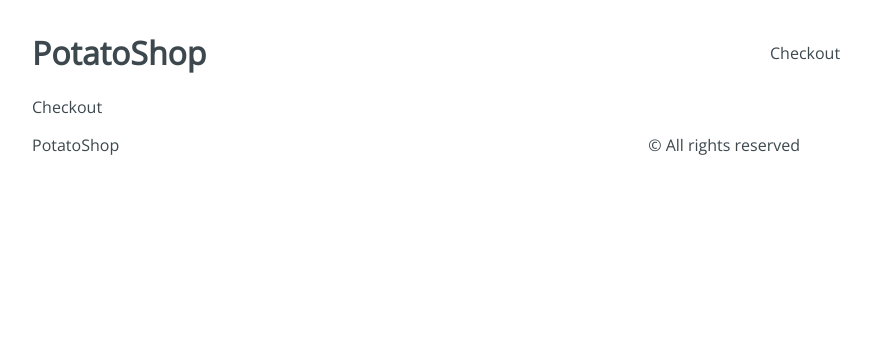
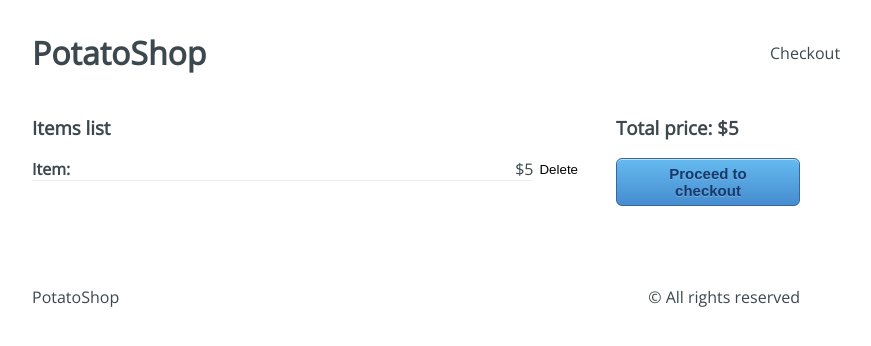
Before and after one commit to alejandropch/potatoshop, a React app: page /checkout in a window 1280 px wide. Shown: the top 346 px of the page, without its empty margins (224-1095 px from the left). Built offline with nearby package versions, Linux system fonts and the light colour scheme.

Commit message:
checkout basis implemented

```diff
--- a/src/containers/Checkout.jsx
+++ b/src/containers/Checkout.jsx
@@ -1,9 +1,24 @@
 import React from 'react'
+import '../styles/components/Checkout.css'
 
 export default function Checkout() {
     return (
-        <div>
-            Checkout
+        <div className="Checkout">
+            <div className="Checkout-content">
+
+                <h3>Items list</h3>
+                <div className="Checkout-item">
+                    <div className="Checkout-element">
+                        <h4>Item: </h4><span>$5</span>
+                    </div>
+                    <button className="btn" type="button">Delete</button>
+                </div>
+
+            </div>
+            <div className="Checkout-sidebar">
+                <h3>Total price: $5</h3>
+                <button type="button">Proceed to checkout</button>
+            </div>
         </div>
     )
 }
```
Also changed, not shown: 3 other files (tests, documents, lock files or other folders).
